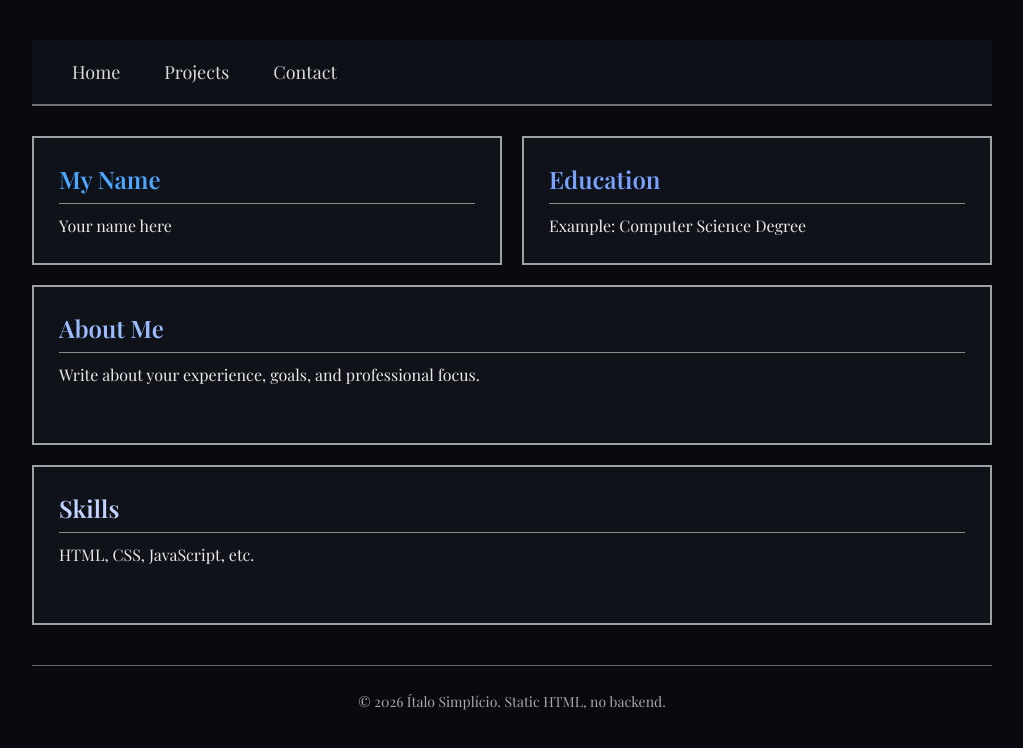
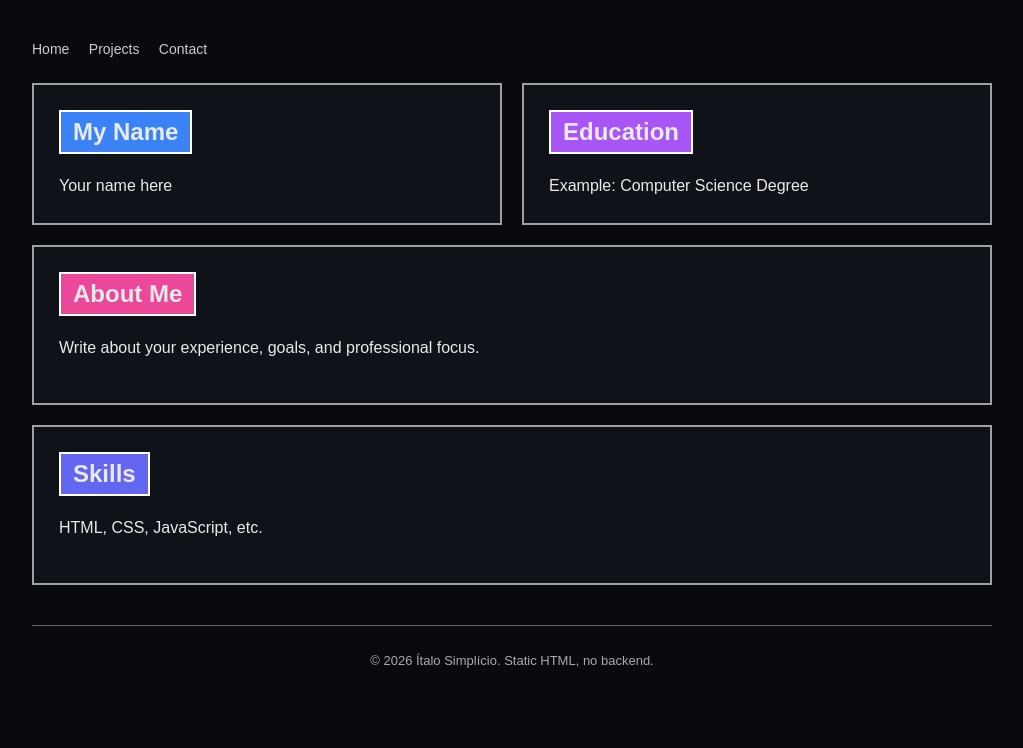
Before and after one commit to Italo-Smplc/Personal-site-frontend, a plain HTML site: page index.html in a window 1280 px wide. Shown: the whole page, without its empty margins (128-1151 px from the left). Drawn offline with nearby package versions, Linux system fonts and the light colour scheme; a web font is replaced by a local one.

Commit message:
Update style.css

```diff
--- a/style.css
+++ b/style.css
@@ -1,5 +1,8 @@
-/* Elegant academic font */
-@import url('https://fonts.googleapis.com/css2?family=Playfair+Display:wght@400;600&display=swap');
+/* Fonte personalizada (Termina se disponível) */
+@font-face {
+  font-family: 'Termina';
+  src: url('Termina.woff2') format('woff2');
+}
 
 * {
   margin: 0;
@@ -9,29 +12,9 @@
 
 /* BACKGROUND */
 body {
-  background-color: #080a0f; /* mais preto, leve azul */
+  background-color: #080a0f;
   color: #eaeaea;
-  font-family: 'Playfair Display', Georgia, serif;
-}
-
-/* NAVBAR */
-header {
-  background-color: #0d1017;
-  padding: 20px;
-  text-align: center;
-  border-bottom: 2px solid rgba(255,255,255,0.4);
-}
-
-nav a {
-  color: #dcdcdc;
-  margin: 0 20px;
-  text-decoration: none;
-  font-size: 18px;
-  transition: 0.3s;
-}
-
-nav a:hover {
-  color: #ffffff;
+  font-family: 'Termina', Arial, sans-serif;
 }
 
 /* CONTAINER */
@@ -41,14 +24,39 @@ nav a:hover {
   margin: auto;
 }
 
-/* GRID TOP */
+/* NOME GRANDE */
+.site-title {
+  font-size: 40px;
+  margin-bottom: 10px;
+}
+
+/* HEADER SIMPLES */
+.top-header {
+  margin-bottom: 25px;
+}
+
+.top-header nav {
+  text-align: left;
+}
+
+.top-header a {
+  color: #ccc;
+  margin-right: 15px;
+  text-decoration: none;
+  font-size: 14px;
+}
+
+.top-header a:hover {
+  color: #fff;
+}
+
+/* GRID */
 .grid-top {
   display: grid;
   grid-template-columns: 1fr 1fr;
   gap: 20px;
 }
 
-/* GRID BOTTOM */
 .grid-bottom {
   margin-top: 20px;
   display: grid;
@@ -59,71 +67,44 @@ nav a:hover {
 .box {
   background-color: #0f1218;
   padding: 25px;
-  border-radius: 0; /* quinas retas */
-  border: 2px solid rgba(255,255,255,0.6); /* mais grosso e branco */
-  transition: 0.3s;
+  border: 2px solid rgba(255,255,255,0.6);
 }
 
-/* HOVER */
-.box:hover {
-  transform: translateY(-4px);
-  border-color: #ffffff;
+/* TITULOS COM RETANGULO */
+.title {
+  display: inline-block;
+  padding: 6px 12px;
+  margin-bottom: 10px;
+  border: 2px solid #ffffff; /* contorno externo */
+  font-weight: bold;
 }
 
-/* BIG BOX */
-.big {
-  min-height: 160px;
+/* CORES */
+.name {
+  background-color: #3b82f6; /* azul */
 }
 
-/* TITLES */
-h2 {
-  margin-bottom: 10px;
-  font-weight: 600;
-  padding-bottom: 8px;
-  border-bottom: 1px solid #888; /* linha separadora */
+.education {
+  background-color: #a855f7; /* roxo */
 }
 
-/* TEXT */
+.about {
+  background-color: #ec4899; /* rosa */
+}
+
+.skills {
+  background-color: #6366f1; /* azul-roxo */
+}
+
+/* TEXTO */
 p {
   margin-top: 10px;
   line-height: 1.5;
 }
 
-/* RESPONSIVE */
-@media (max-width: 700px) {
-  .grid-top {
-    grid-template-columns: 1fr;
-  }
-}
-
-/* HEADER ALINHADO À ESQUERDA */
-.top-header {
-  margin-bottom: 30px;
-}
-
-.top-header nav {
-  text-align: left;
-}
-
-.top-header a {
-  margin-right: 20px;
-}
-
-/* CORES DOS TÍTULOS */
-.title.name {
-  color: #4da6ff;
-}
-
-.title.education {
-  color: #7aa2ff;
-}
-
-.title.about {
-  color: #9bbcff;
-}
-
-.title.skills {
-  color: #c2d4ff;
+/* BIG */
+.big {
+  min-height: 160px;
 }
 
 /* FOOTER */
@@ -132,6 +113,13 @@ footer {
   padding-top: 15px;
   border-top: 1px solid #666;
   text-align: center;
-  font-size: 14px;
+  font-size: 13px;
   color: #aaa;
 }
+
+/* RESPONSIVO */
+@media (max-width: 700px) {
+  .grid-top {
+    grid-template-columns: 1fr;
+  }
+}
```
